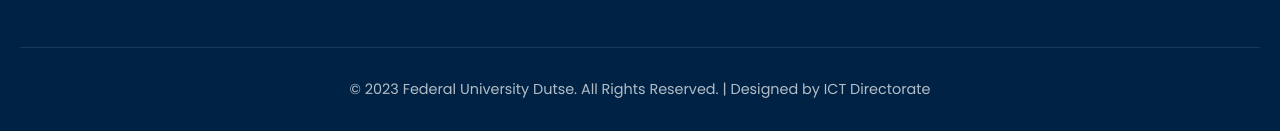
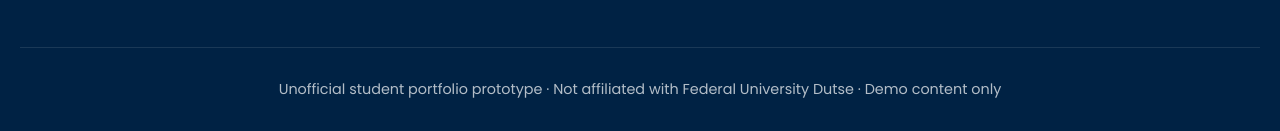
Before and after one commit to Kamaltijjani/Myportal.fud.edu.ng, a plain HTML site: page index.html in a window 1280 px wide. Shown: the part 7527-7658 px from the top of the page. Drawn offline with nearby package versions, Linux system fonts and the light colour scheme.

Commit message:
Clarify unofficial demo attribution in footer

```diff
--- a/index.html
+++ b/index.html
@@ -2386,7 +2386,7 @@
                 </div>
             </div>
             <div class="footer-bottom">
-                <p>&copy; 2023 Federal University Dutse. All Rights Reserved. | Designed by ICT Directorate</p>
+                <p>Unofficial student portfolio prototype &middot; Not affiliated with Federal University Dutse &middot; Demo content only</p>
             </div>
         </div>
     </footer>
```
